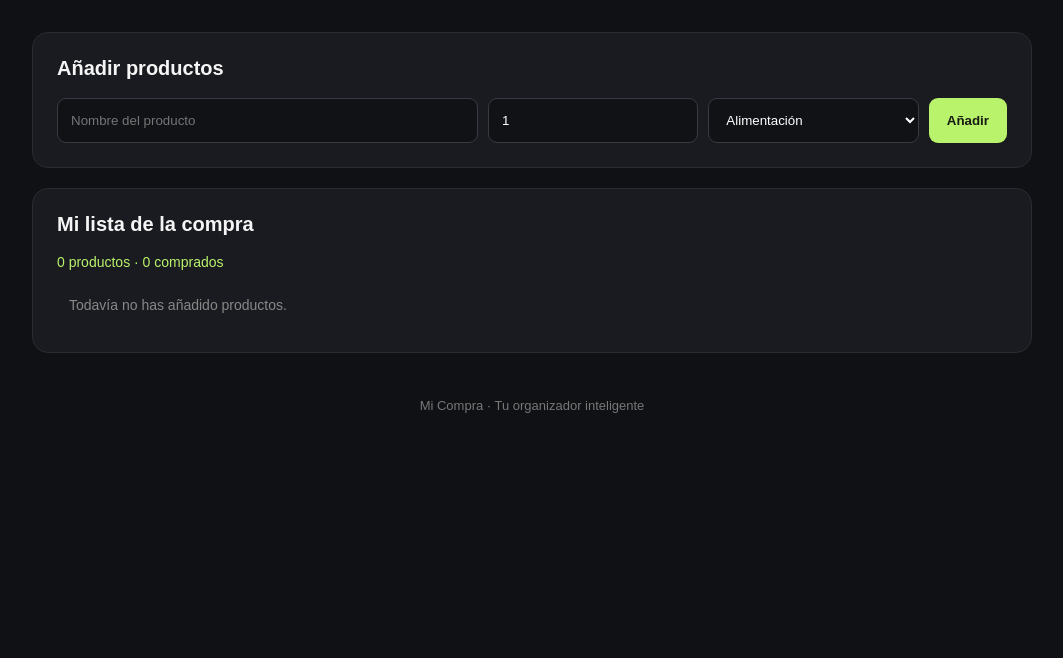
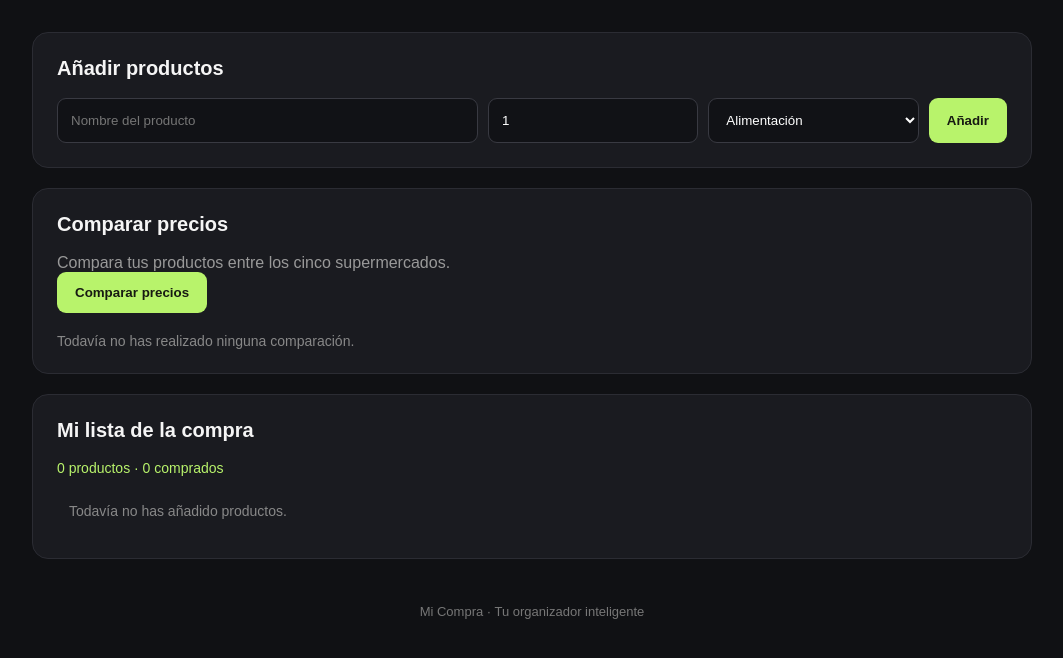
Before and after one commit to BarrosoDani/my-shopping, a plain HTML site: page index.html in a window 1280 px wide. Shown: the part 114-772 px from the top of the page, without its empty margins (108-1171 px from the left). Drawn offline with Linux system fonts and the light colour scheme.

Commit message:
Update index.html

```diff
--- a/index.html
+++ b/index.html
@@ -247,7 +247,22 @@
         <button onclick="agregarProducto()">Añadir</button>
       </div>
     </section>
+<section class="panel">
+  <h2>Comparar precios</h2>
+  <p class="subtitulo">
+    Compara tus productos entre los cinco supermercados.
+  </p>
 
+  <button onclick="compararMiCompra()" id="botonComparar">
+    Comparar precios
+  </button>
+
+  <div id="resultadosComparacion" style="margin-top: 20px;">
+    <p class="vacio">
+      Todavía no has realizado ninguna comparación.
+    </p>
+  </div>
+</section>
     <section class="panel">
       <h2>Mi lista de la compra</h2>
       <p class="contador" id="contador">0 productos</p>
```
